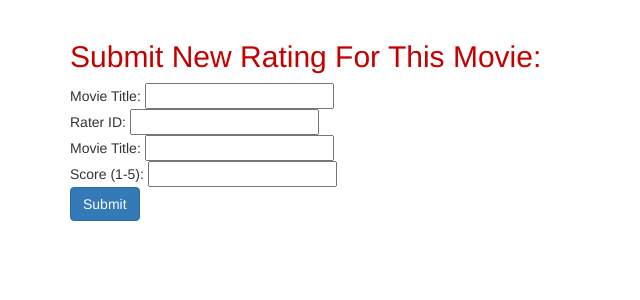
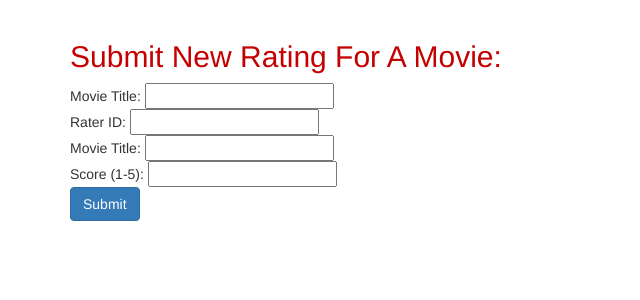
Before and after one commit to tarakdavis/django-movies, a Django app: template movielens/movieratings/templates/movieratings/new_rating.html in a window 1280 px wide. Shown: the part 52-352 px from the top of the page, without its empty margins (0-640 px from the left). Run offline with Django 3.2, Linux system fonts and the light colour scheme; the template is opened without the code that fills it, so the values that code supplies are empty; some libraries are stand-ins or nearby versions.

Commit message:
Changed verbage in new rater.

```diff
--- a/movielens/movieratings/templates/movieratings/new_rating.html
+++ b/movielens/movieratings/templates/movieratings/new_rating.html
@@ -2,7 +2,7 @@
 {% block body %}
 <body>
   <div class="container">
-  <h2>Submit New Rating For This Movie:</h2>
+  <h2>Submit New Rating For A Movie:</h2>
   <form>
     {% csrf_token %}
     <div class"form-group">
```
